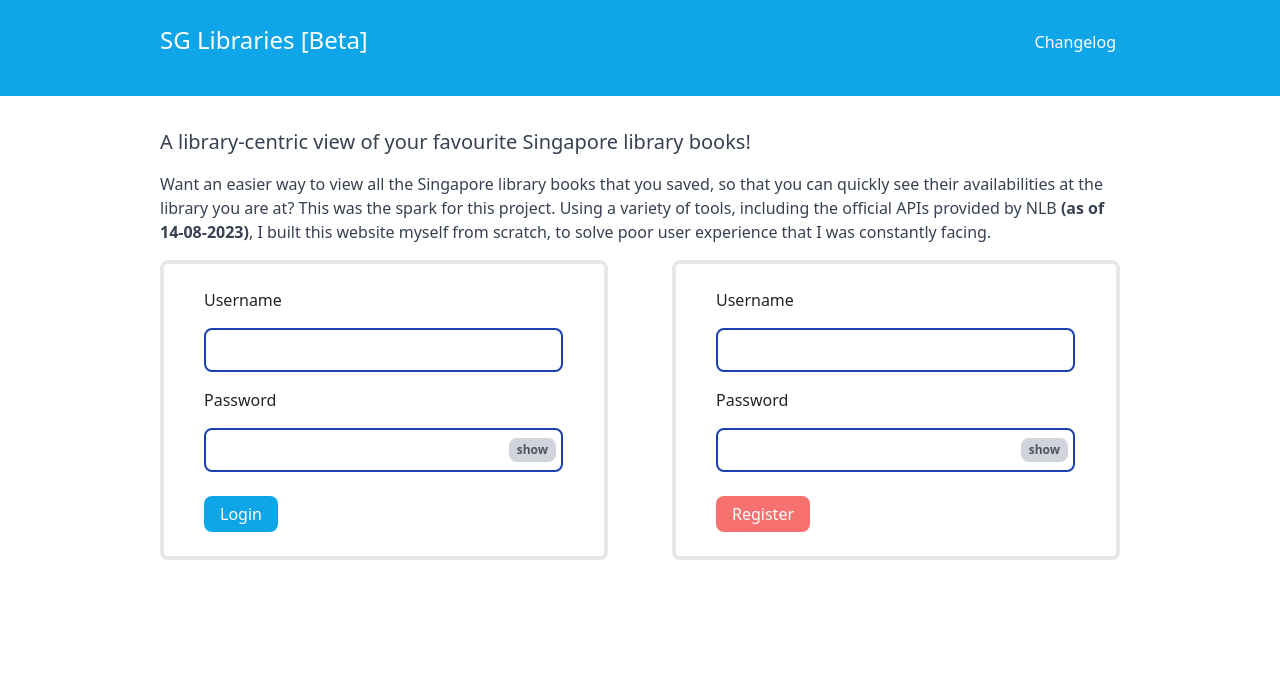
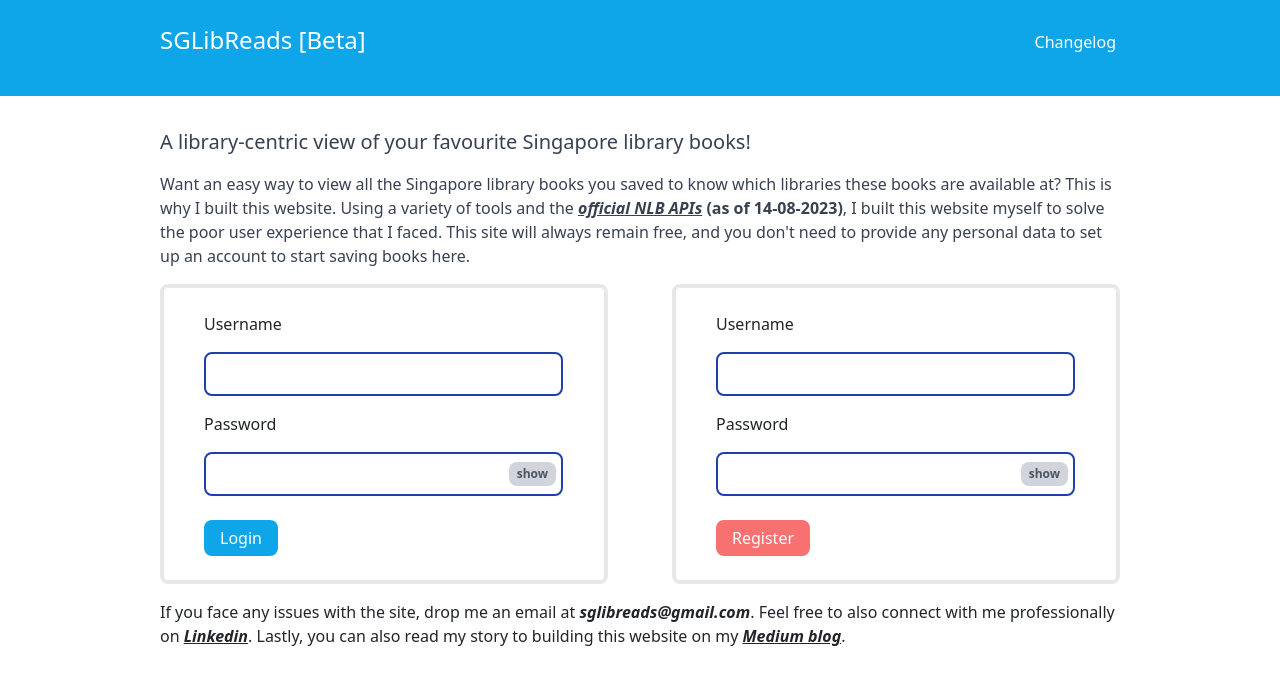
Before and after one commit to cliffchew84/SG-Lib-Books, a FastAPI app: page / in a window 1280 px wide. Shown: the top 685 px of the page. Run offline with FastAPI, Linux system fonts and the light colour scheme; style sheets or scripts are compiled from the project's sources; parts of the project's set-up code (start-up, migrations or seed data) failed here and were passed over.

```diff
--- a/templates/homepage.html
+++ b/templates/homepage.html
@@ -5,13 +5,16 @@
     <div class="text-gray-700">
         <p class="text-xl">A library-centric view of your favourite Singapore library books!</p>
         <div class='md:flex text-base py-3 space-x-1'>
-            <p>Want an easier way to view all the Singapore library books that you saved, so
-                that you can quickly see their availabilities at the library you are at?
-                This was the spark for this project. Using a variety of tools, including the
-                official APIs provided by NLB <span class="font-bold">(as of 14-08-2023)</span>,
-                I built this website myself from scratch, to solve poor user experience
-                that I was constantly facing.
-            </p>
+            <div>
+                <p>Want an easy way to view all the Singapore library books you saved to know which libraries these
+                    books are available at? This is why I built this website. Using a variety of tools and the <a
+                        class="font-semibold italic underline" target="_blank"
+                        href="https://www.nlb.gov.sg/main/partner-us/contribute-and-create-with-us/NLBLabs">official NLB
+                        APIs</a> <span class="font-bold">(as of 14-08-2023)</span>, I built this website myself to solve
+                    the poor user experience that I faced. This site will always remain free, and you don't need to
+                    provide any personal data to set up an account to start saving books here.
+                </p>
+            </div>
         </div>
     </div>
     <div class="flex flex-col md:flex-row items-center justify-center md:space-x-16">
@@ -88,6 +91,16 @@
             {% endif %}
         </div>
     </div>
+    <div class="py-3">
+        <p>If you face any issues with the site, drop me an email at <span
+                class="font-semibold italic">sglibreads@gmail.com</span>. Feel free to also connect with me
+            professionally on <a class="font-semibold italic underline" target="_blank"
+                href="https://www.linkedin.com/in/cliff-chew-kt/">Linkedin</a>. Lastly, you can also read my story to
+            building this website on my
+            <a class="font-semibold italic underline" target="_blank"
+                href="https://medium.com/@cliffy-gardens/my-singapore-library-app-is-live-b63fc9f5ae9a">Medium blog</a>.
+        </p>
+    </div>
 </div>
 
 <script>
--- a/templates/navbar.html
+++ b/templates/navbar.html
@@ -3,7 +3,7 @@
 
     <div class="flex mx-auto sm:px-20 xl:px-40 px-10 flex-1">
         <a class="text-white text-2xl">
-            SG Libraries [Beta]
+            SGLibReads [Beta]
         </a>
 
         <a class="ml-auto hover:text-white text-white hover:bg-sky-300 mr-1 mt-1.5" target="_blank"
```
